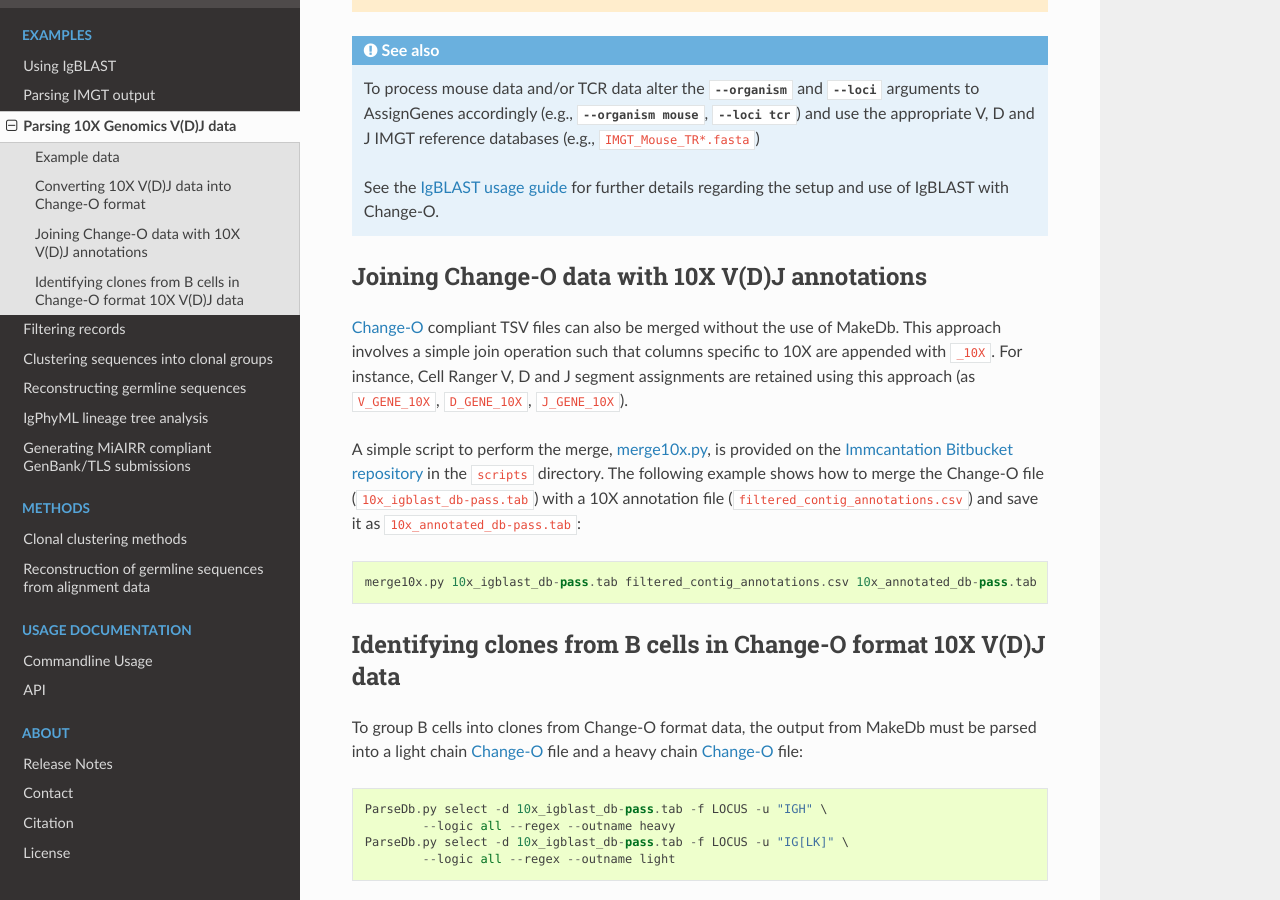
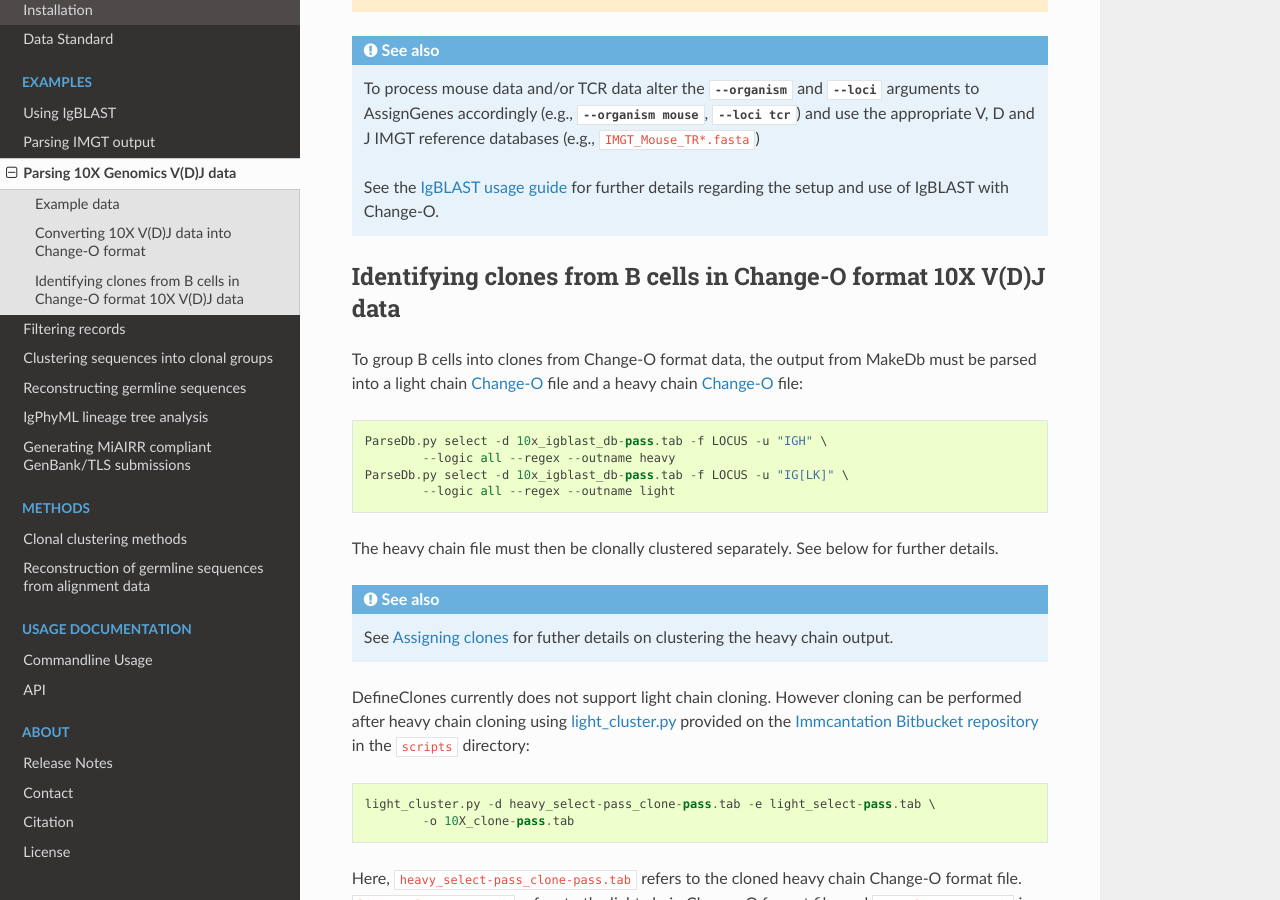
Before and after one commit to immcantation/changeo, a Sphinx documentation site: the page built from docs/examples/10x.rst, in a window 1280 px wide and 900 px high, scrolled down 794 px. Built offline with Sphinx 7.4.7 and the Read the Docs theme 2.0.0, drawn with Linux system fonts in a browser that asks for light colours; formulas are drawn with MathJax 3.

Commit message:
Removed old merge10x method from 10X docs as it seems to be causing confusion.

```diff
--- a/docs/examples/10x.rst
+++ b/docs/examples/10x.rst
@@ -47,23 +47,6 @@
     See the :ref:`IgBLAST usage guide <IgBLAST>` for further details regarding
     the setup and use of IgBLAST with Change-O.
 
-Joining Change-O data with 10X V(D)J annotations
---------------------------------------------------------------------------------
-
-:ref:`Change-O <Standard>` compliant TSV files can also be merged without the use of :ref:`MakeDb`.
-This approach involves a simple join operation such that columns specific to 10X are appended with ``_10X``.
-For instance, Cell Ranger V, D and J segment assignments are retained using this approach (as ``V_GENE_10X``,
-``D_GENE_10X``, ``J_GENE_10X``).
-
-A simple script to perform the merge,
-`merge10x.py <https://bitbucket.org/kleinstein/immcantation/src/tip/scripts/merge10x.py>`__,
-is provided on the `Immcantation Bitbucket repository <https://bitbucket.org/kleinstein/immcantation>`__
-in the ``scripts`` directory. The following example shows how to merge the
-Change-O file (``10x_igblast_db-pass.tab``) with a 10X annotation file
-(``filtered_contig_annotations.csv``) and save it as ``10x_annotated_db-pass.tab``::
-
-    merge10x.py 10x_igblast_db-pass.tab filtered_contig_annotations.csv 10x_annotated_db-pass.tab
-
 Identifying clones from B cells in Change-O format 10X V(D)J data
 --------------------------------------------------------------------------------
 
```
